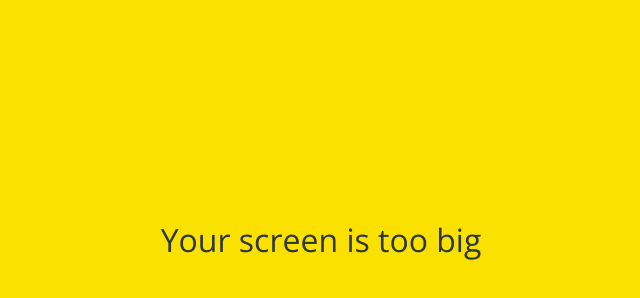
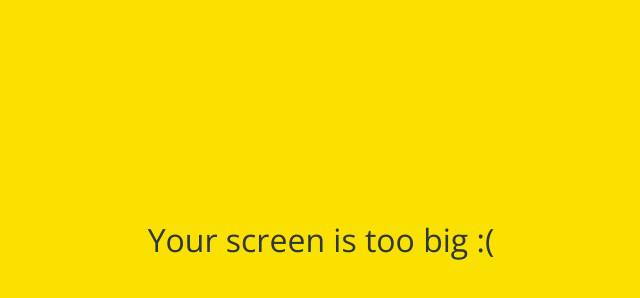
Before and after one commit to MinwooPark93/kokoa-clone-new, a plain HTML site: page friends.html in a window 1280 px wide. Shown: the part 160-458 px from the top of the page, without its empty margins (319-959 px from the left). Drawn offline with nearby package versions, Linux system fonts and the light colour scheme.

Commit message:
Your screen is too big -> Your screen is too big :(

```diff
--- a/friends.html
+++ b/friends.html
@@ -115,7 +115,7 @@
     </div>
 
     <div id="no-mobile">
-      <span>Your screen is too big</span>
+      <span>Your screen is too big :(</span>
     </div>
 
     <script
```
